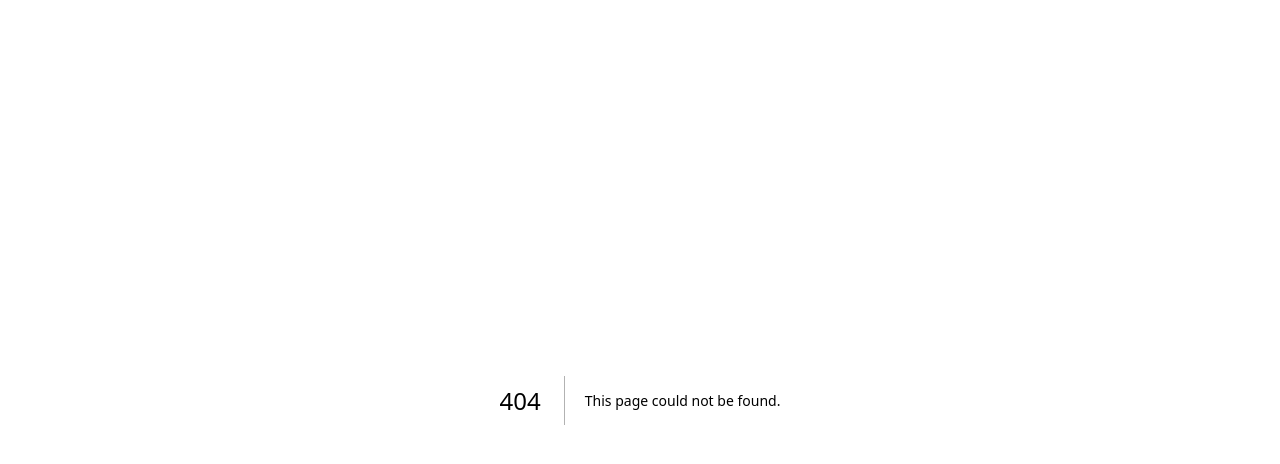
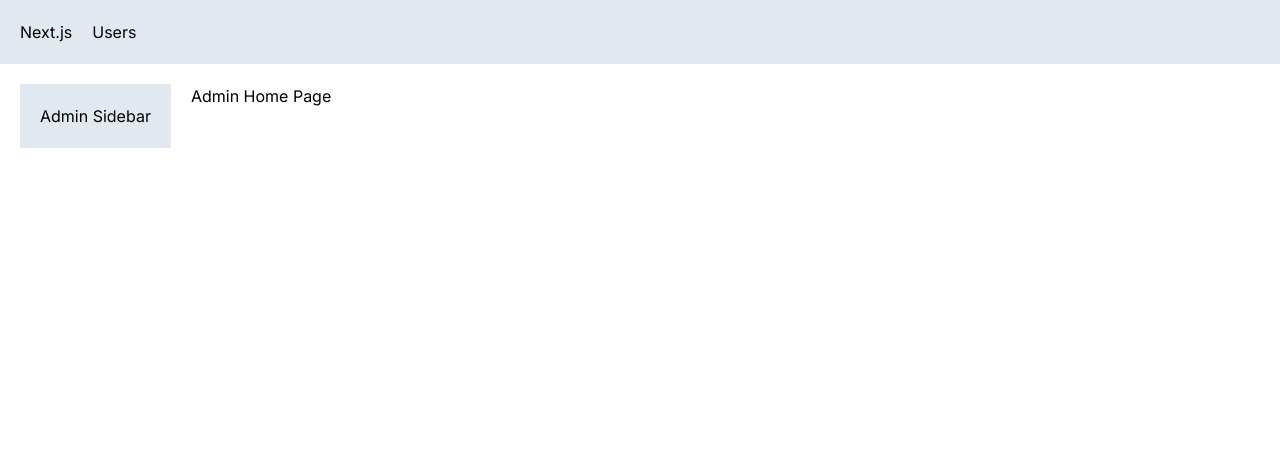
Before and after one commit to saikonuru/nextJs-app, a Next.js app: page /admin in a window 1280 px wide. Before the commit this address had no page. Shown: the top 464 px of the page. Built offline with nearby package versions, Linux system fonts and the light colour scheme.

Commit message:
Layouts and Navigation

```diff
--- /dev/null
+++ b/app/NavBar.tsx
@@ -0,0 +1,17 @@
+import Link from "next/link";
+
+const NavBar = () => {
+  return (
+    <div className="flex bg-slate-200 p-5">
+      <Link href="/" className="mr-5">
+        Next.js
+      </Link>
+
+      <Link href="/users" className="mr-5">
+        Users
+      </Link>
+    </div>
+  );
+};
+
+export default NavBar;
--- /dev/null
+++ b/app/admin/layout.tsx
@@ -0,0 +1,16 @@
+import { type ReactNode } from "react";
+
+interface Props {
+  children: ReactNode;
+}
+
+const AdminLayout = ({ children }: Props) => {
+  return (
+    <div className="flex">
+      <aside className="bg-slate-200 p-5 mr-5">Admin Sidebar</aside>
+      <div>{children}</div>
+    </div>
+  );
+};
+
+export default AdminLayout;
--- /dev/null
+++ b/app/admin/page.tsx
@@ -0,0 +1,5 @@
+const AdminHomePage = () => {
+  return <div>Admin Home Page</div>;
+};
+
+export default AdminHomePage;
--- a/app/layout.tsx
+++ b/app/layout.tsx
@@ -1,12 +1,13 @@
 import type { Metadata } from "next";
 import { Inter } from "next/font/google";
 import "./globals.css";
+import NavBar from "./NavBar";
 
 const inter = Inter({ subsets: ["latin"] });
 
 export const metadata: Metadata = {
   title: "Next App",
-  description: "Generated by create next app",
+  description: "Next JS Application",
 };
 
 export default function RootLayout({
@@ -16,7 +17,11 @@
 }) {
   return (
     <html lang="en" data-theme="winter">
-      <body className={inter.className}>{children}</body>
+      <body className={inter.className}>
+        <NavBar />
+
+        <main className="p-5">{children}</main>
+      </body>
     </html>
   );
 }
```
